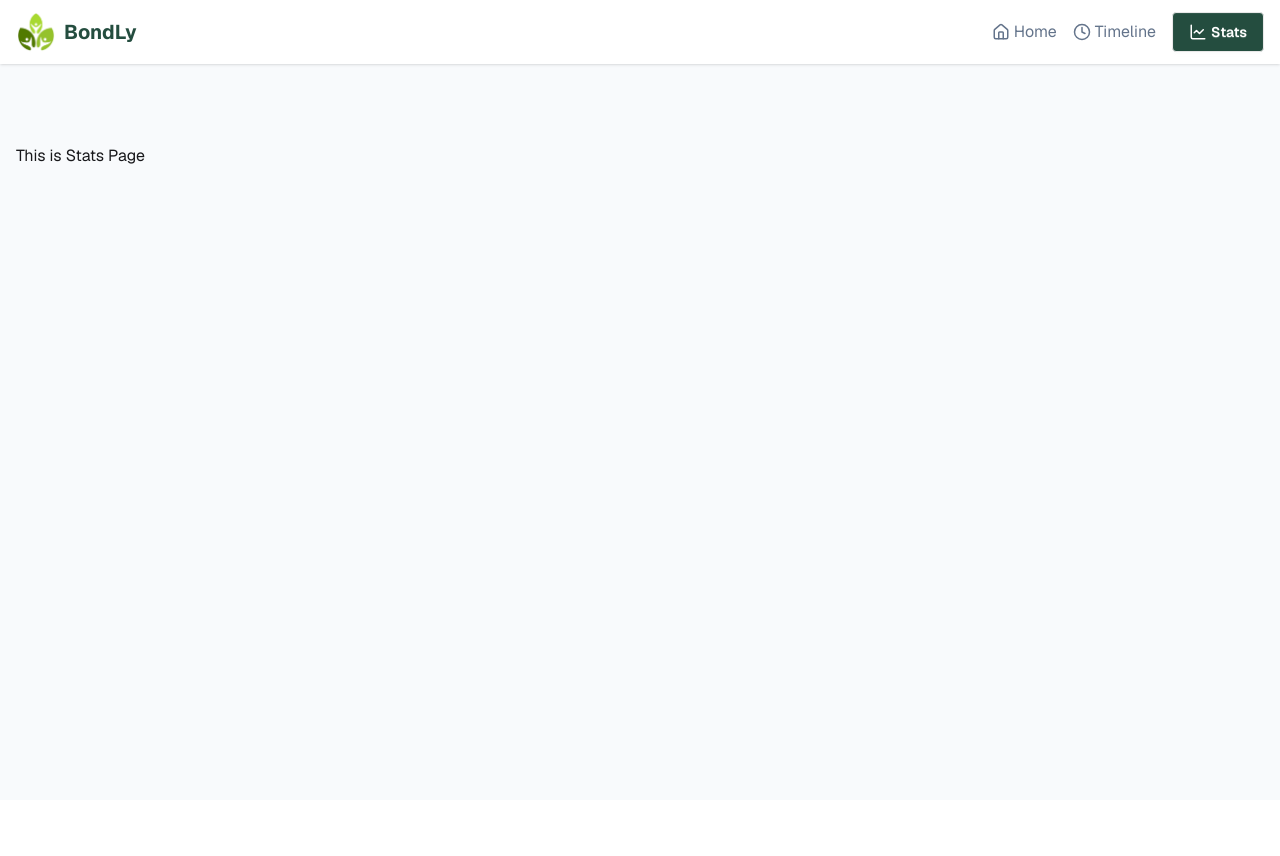
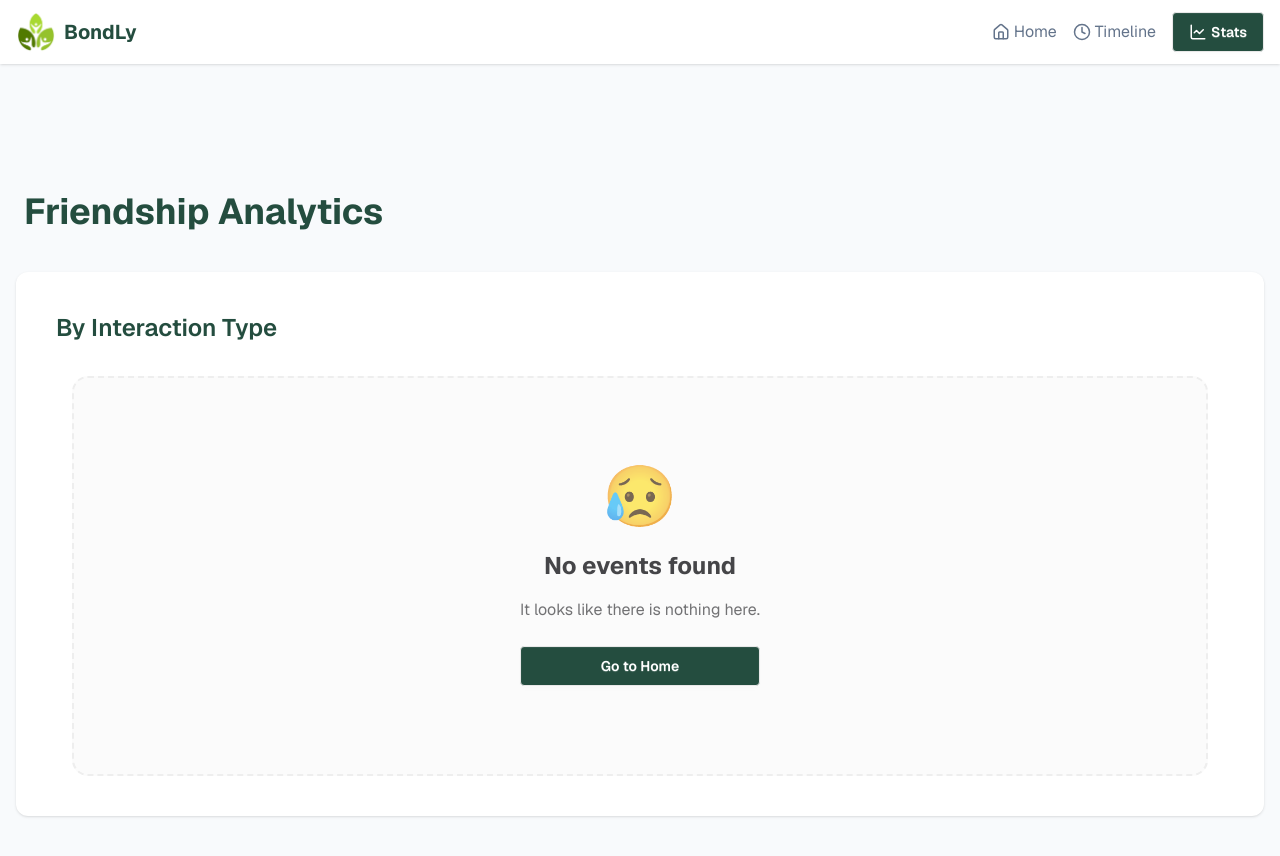
Before and after one commit to JowelislamHabib/Bondly, a Next.js app: page /stats in a window 1280 px wide. Shown: the top 856 px of the page. Before the commit the page ends 800 px from the top, so only its background shows below. Built offline with nearby package versions, Linux system fonts and the light colour scheme.

Commit message:
feat: implement friendship interaction analytics dashboard using Recharts pie chart

```diff
--- a/src/app/stats/page.jsx
+++ b/src/app/stats/page.jsx
@@ -1,9 +1,85 @@
-import React from "react";
+"use client";
+import React, { useContext } from "react";
+import { TimelineContext } from "@/context/TimelineContext";
+import { PieChart, Pie, ResponsiveContainer, Tooltip, Legend } from "recharts";
+import NoDataFound from "../components/NoDataFound";
 
 const StatsPage = () => {
+  const { timelineEvents } = useContext(TimelineContext);
+
+  const counts = {
+    Call: 0,
+    Text: 0,
+    Video: 0,
+  };
+
+  timelineEvents.forEach((event) => {
+    const type = event.type;
+    if (counts[type] !== undefined) {
+      counts[type]++;
+    }
+  });
+
+  const data = [
+    { name: "Text", value: counts.Text || 0, fill: "#8b5cf6" },
+    { name: "Call", value: counts.Call || 0, fill: "#1e3a3a" },
+    { name: "Video", value: counts.Video || 0, fill: "#3bb273" },
+  ];
+
+  const totalEvents = timelineEvents.length;
+
   return (
-    <div className="container mx-auto px-4">
-      <h1 className="text-bold">This is Stats Page</h1>
+    <div className="container mx-auto px-4 py-8 md:py-12">
+      <h1 className="text-3xl md:text-4xl font-bold text-(--text-secondary) mb-6 md:mb-10 ml-1 md:ml-2">
+        Friendship Analytics
+      </h1>
+
+      <div className="bg-white shadow p-6 md:p-10 rounded-xl">
+        <h2 className="font-semibold text-xl md:text-2xl mb-6 md:mb-8 text-(--text-secondary)">
+          By Interaction Type
+        </h2>
+
+        <div className="w-full flex justify-center items-center overflow-hidden">
+          {totalEvents > 0 ? (
+            <div className="w-full max-w-100 aspect-square">
+              <ResponsiveContainer width="100%" height="100%">
+                <PieChart>
+                  <Pie
+                    data={data}
+                    innerRadius="75%"
+                    outerRadius="100%"
+                    cornerRadius={40}
+                    paddingAngle={8}
+                    dataKey="value"
+                    isAnimationActive={true}
+                    stroke="none"
+                  />
+                  <Tooltip
+                    contentStyle={{
+                      borderRadius: "12px",
+                      border: "none",
+                      boxShadow: "0 2px 6px rgba(0,0,0,0.1)",
+                    }}
+                  />
+                  <Legend
+                    verticalAlign="bottom"
+                    iconType="circle"
+                    iconSize={10}
+                    wrapperStyle={{ paddingTop: "20px" }}
+                    formatter={(value) => (
+                      <span className="text-(--text-secondary) font-medium ml-1 mr-4">
+                        {value}
+                      </span>
+                    )}
+                  />
+                </PieChart>
+              </ResponsiveContainer>
+            </div>
+          ) : (
+            <NoDataFound />
+          )}
+        </div>
+      </div>
     </div>
   );
 };
```
